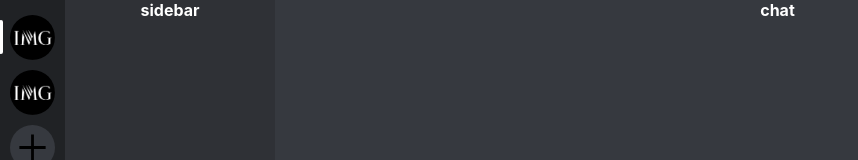
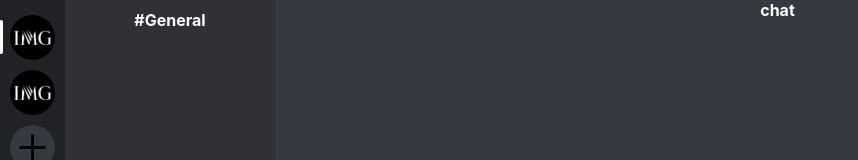
Before and after one commit to takinabradley/discord-clone, a React (Create React App) app: page / in a window 1280 px wide. Shown: the top 160 px of the page, without its empty margins (0-858 px from the left). Built offline with nearby package versions, Linux system fonts and the light colour scheme.

Commit message:
render server channels in sidebar

```diff
--- /dev/null
+++ b/src/components/MainView/Sidebar/ChannelLink.js
@@ -0,0 +1,10 @@
+import React from 'react'
+export default function ChannelLink({channelName, channelType}) {
+  const channelIcons = {
+    text: '#'
+  }
+
+  return (
+    <div>{channelIcons[channelType] + channelName}</div>
+  )
+}
--- /dev/null
+++ b/src/components/MainView/Sidebar/Channels.js
@@ -0,0 +1,15 @@
+import React from 'react'
+import ChannelLink from './ChannelLink'
+
+export default function Channels({ currentServer }) {
+
+  const channelLinks = currentServer.channels.map(channel =>
+    <ChannelLink channelName={channel.name} channelType={channel.type} />
+  )
+
+  return (
+    <div className="channels">
+      {channelLinks}
+    </div>
+  )
+}
--- /dev/null
+++ b/src/components/MainView/Sidebar/Friends.js
@@ -0,0 +1,7 @@
+import React from 'react'
+export default function Friends() {
+
+  return (
+    <div className="friends"></div>
+  )
+}
--- a/src/components/MainView/Sidebar/Sidebar.css
+++ b/src/components/MainView/Sidebar/Sidebar.css
@@ -5,4 +5,5 @@
   font-weight: bold;
   width: 210px;
   min-width: 210px;
+  padding-top: 10px;
 }
--- a/src/components/MainView/Sidebar/Sidebar.js
+++ b/src/components/MainView/Sidebar/Sidebar.js
@@ -1,8 +1,16 @@
 import React from 'react'
+import ChannelLink from './ChannelLink'
+import Channels from './Channels'
+import Friends from './Friends'
 import './Sidebar.css'
-export default function Sidebar() {
+export default function Sidebar({currentServer, currentChannel, onChangeChannel}) {
 
   return (
-    <nav className="sidebar">sidebar</nav>
+    <nav className="sidebar">
+      {
+        (currentServer === 'friends') ?
+          <Friends /> : <Channels currentServer={currentServer} />
+      }
+    </nav>
   )
 }
```
